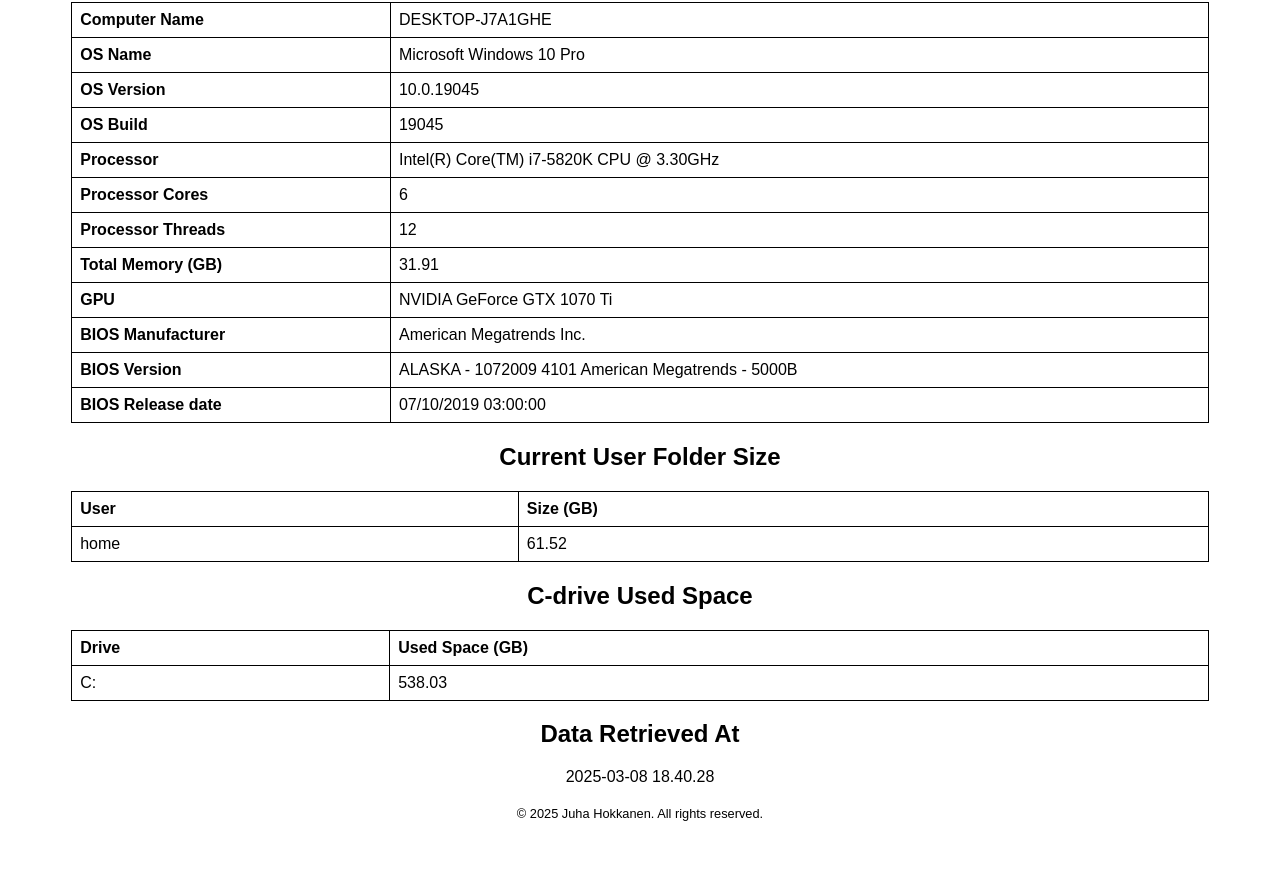
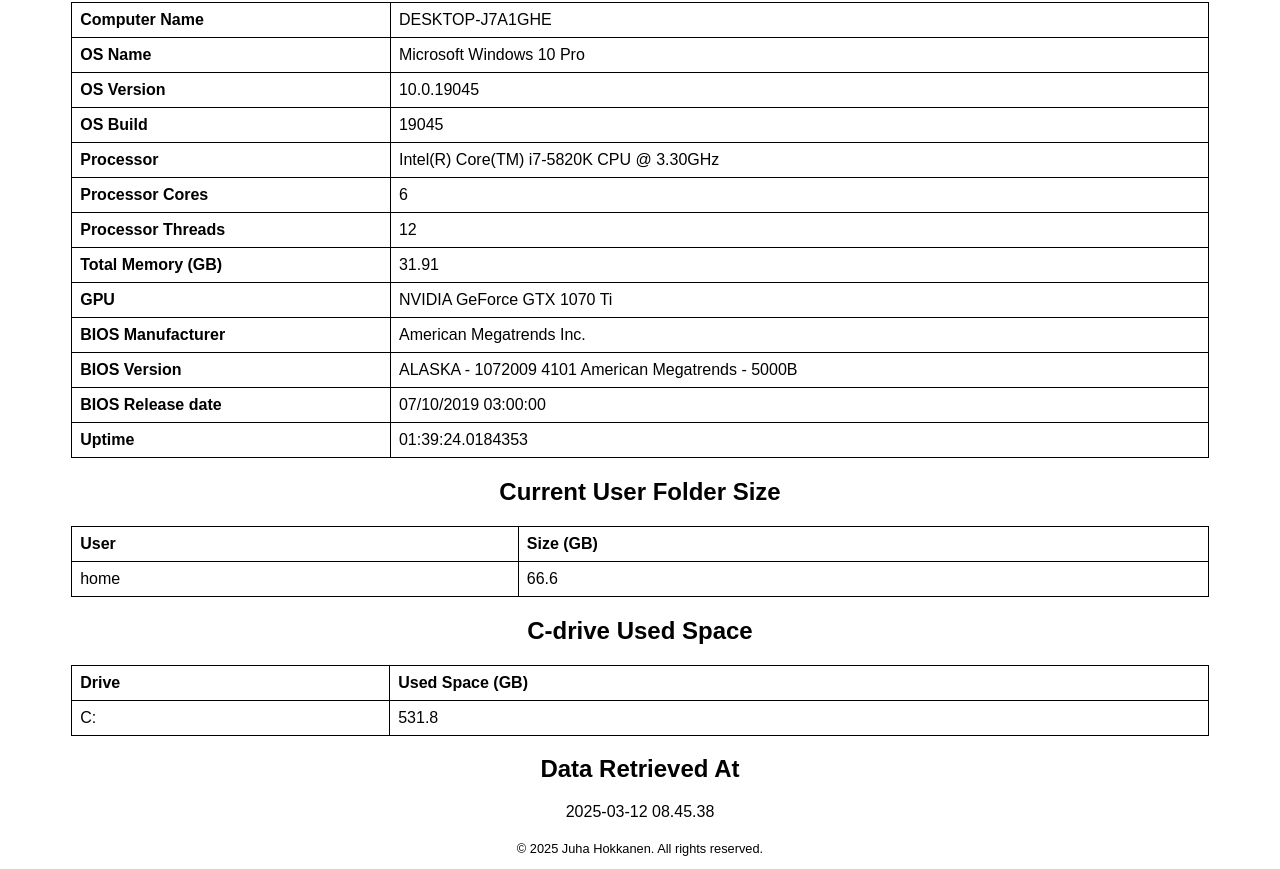
Before and after one commit to JuhaHokkanen/pc-info-web, a plain HTML site: page index.html in a window 1280 px wide. Shown: the part 78-947 px from the top of the page. Before the commit the page ends 912 px from the top, so only its background shows below. Drawn offline with Linux system fonts and the light colour scheme.

Commit message:
Päivitetty ComputerInfo.html 2025-03-12 08.45.38

```diff
--- a/index.html
+++ b/index.html
@@ -28,19 +28,20 @@
         <tr><th>BIOS Manufacturer</th><td>American Megatrends Inc.</td></tr>
         <tr><th>BIOS Version</th><td>ALASKA - 1072009 4101 American Megatrends - 5000B</td></tr>
         <tr><th>BIOS Release date</th><td>07/10/2019 03:00:00</td></tr>
+        <tr><th>Uptime</th><td>01:39:24.0184353</td></tr>
     </table>
     <h2>Current User Folder Size</h2>
     <table>
         <tr><th>User</th><th>Size (GB)</th></tr>
-        <tr><td>home</td><td>61.52</td></tr>
+        <tr><td>home</td><td>66.6</td></tr>
     </table>
     <h2>C-drive Used Space</h2>
     <table>
         <tr><th>Drive</th><th>Used Space (GB)</th></tr>
-        <tr><td>C:</td><td>538.03</td></tr>
+        <tr><td>C:</td><td>531.8</td></tr>
     </table>
     <h2>Data Retrieved At</h2>
-    <p>2025-03-08 18.40.28</p>
+    <p>2025-03-12 08.45.38</p>
     <footer>
         <p>&copy; 2025 Juha Hokkanen. All rights reserved.</p>
     </footer>
```
